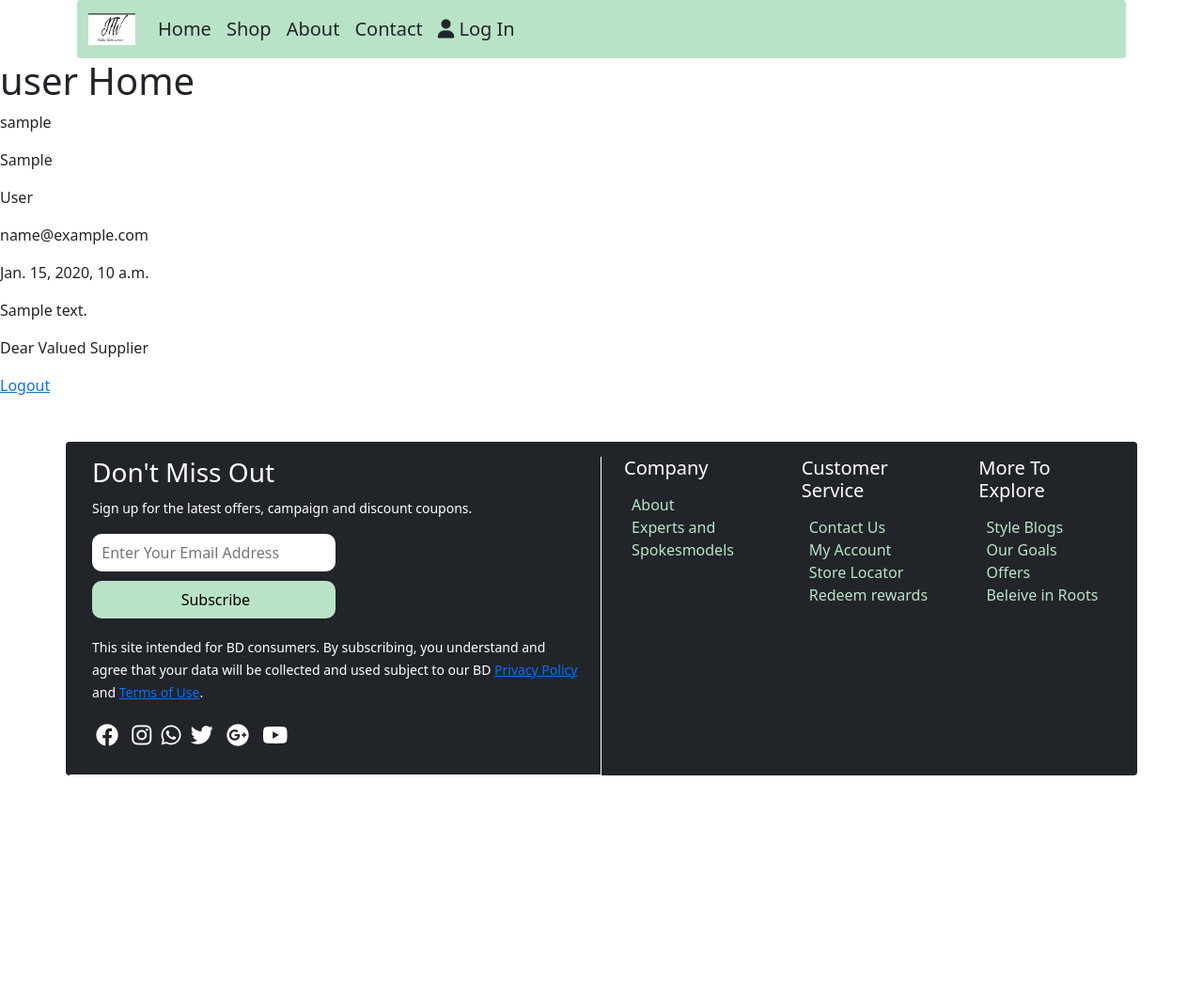
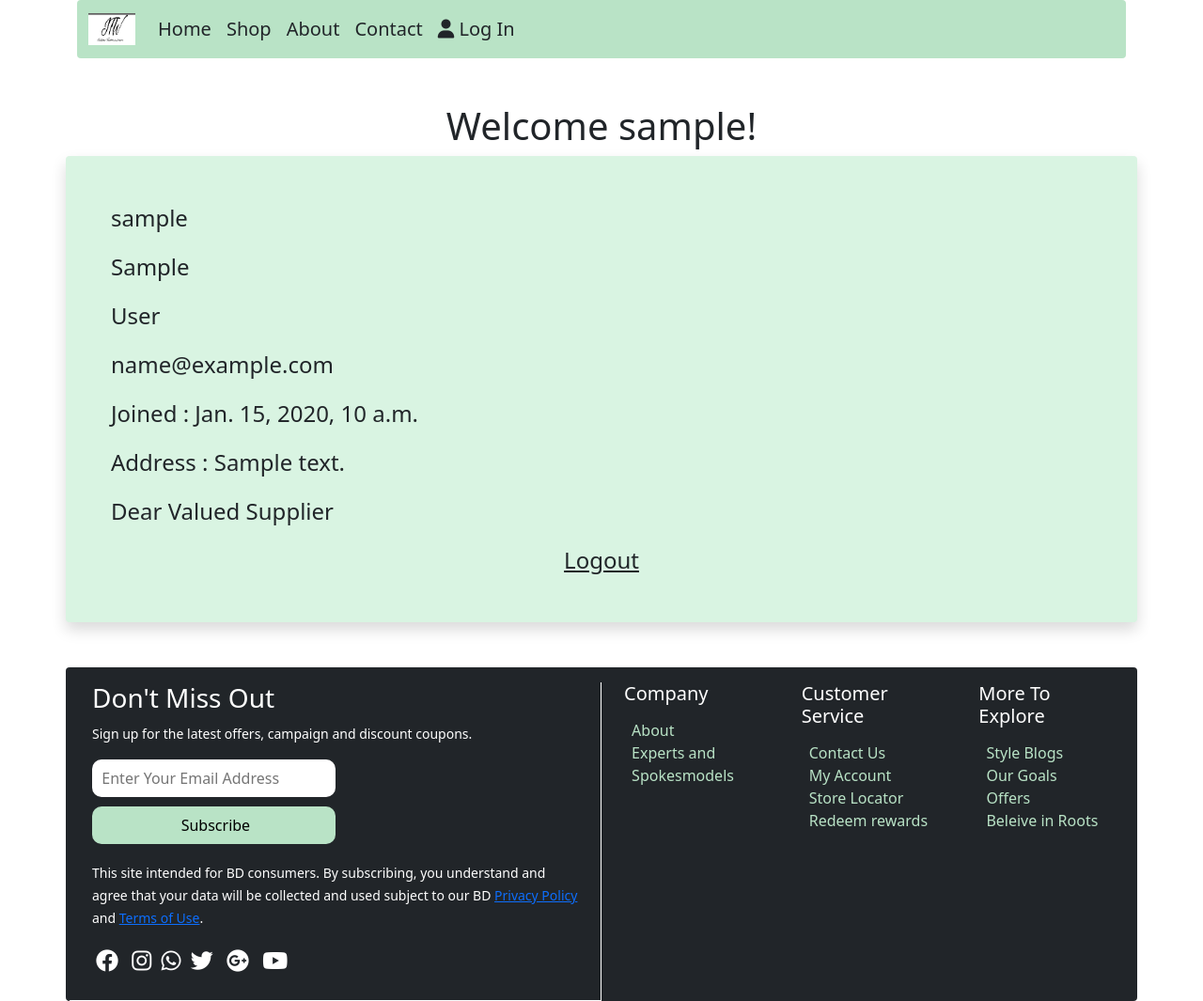
Before and after one commit to MFRSiam/TraditionalWear-, a Django app: page /user/user_details/1 in a window 1280 px wide. Shown: the whole page at 94% size. Before the commit the page ends 825 px from the top, so only its background shows below. Run offline with Django 4.2, Linux system fonts and the light colour scheme; tables that the repository leaves empty hold one stand-in row (values such as "Sample post"); parts of the project's set-up code (start-up, migrations or seed data) failed here and were passed over; some libraries are stand-ins or nearby versions.

Commit message:
user and product page design done

```diff
--- a/static/css/style.css
+++ b/static/css/style.css
@@ -21,6 +21,9 @@
     color: #B9E3C6;
 
 }
+/* .logout-btn a{
+  text-decoration: none;
+} */
 
 @media only screen and (min-width: 992px) {
     .subscribe-div {
--- a/user/templates/userHome.html
+++ b/user/templates/userHome.html
@@ -2,17 +2,21 @@
 {% load static %}
 
 {% block content %}
-    <h1>user Home</h1>
+<div class="container text-center mt-5">
+    <h1>Welcome {{selected_user.UserId.username}}! </h1>
+</div>
+
 
 
     {% if selected_user.address != None %}
-    <p>{{selected_user.UserId.username}}</p>
-    <p>{{selected_user.UserId.first_name}}</p>
-    <p>{{selected_user.UserId.last_name}}</p>
-    <p>{{selected_user.UserId.email}}</p>
-    <p>{{selected_user.UserId.date_joined}}</p>
-    <p>{{selected_user.address}}</p>
-    {% if selected_user.UserId.is_supplier %}
+    <div class="container mt-2 d-flex flex-column p-5 rounded fs-4 text text-dark shadow " style="background-color: #d9f4e2;">
+        <p>{{selected_user.UserId.username}}</p>
+        <p>{{selected_user.UserId.first_name}}</p>
+        <p>{{selected_user.UserId.last_name}}</p>
+        <p>{{selected_user.UserId.email}}</p>
+        <p> Joined : {{selected_user.UserId.date_joined}}</p>
+        <p> Address : {{selected_user.address}}</p>
+        {% if selected_user.UserId.is_supplier %}
         <p>Dear Valued Supplier</p>
     {% else %}
         <p>Dear Valued Customer</p>
@@ -21,7 +25,14 @@
     {% else %}
         <a href="#">Please Give Address</a>
     {% endif %}
-    <a href="{% url 'logout' %}">Logout</a>
+    <a class="d-flex justify-content-center text-dark" style="text-decoration: underline;" href="{% url 'logout' %}">Logout</a>
+    </div>
+
+
+    <!-- <div class="container d-flex justify-content-center " >
+
+    </div> -->
+
     <!-- <p>selected_user.is_supplier</p>
     <p>selected_user.UserAddressInfo.</p> -->
 
--- a/user/templates/user_logout.html
+++ b/user/templates/user_logout.html
@@ -4,5 +4,7 @@
 
 
 {% block content %}
-    <h2> You Have Logged OUt </h2>
+   <div class="container text-center mt-5  d-flex flex-column align-items-center p-5 rounded"  style="background-color: #dbefe1;">
+    <h2> You Have Logged Out!!! </h2>
+   </div>
 {% endblock content %}
```
Also changed, not shown: store/templates/details.html (+19 -4 lines), user/templates/login.html (+8 -4 lines), user/templates/login_user.html (+13 -5 lines).
